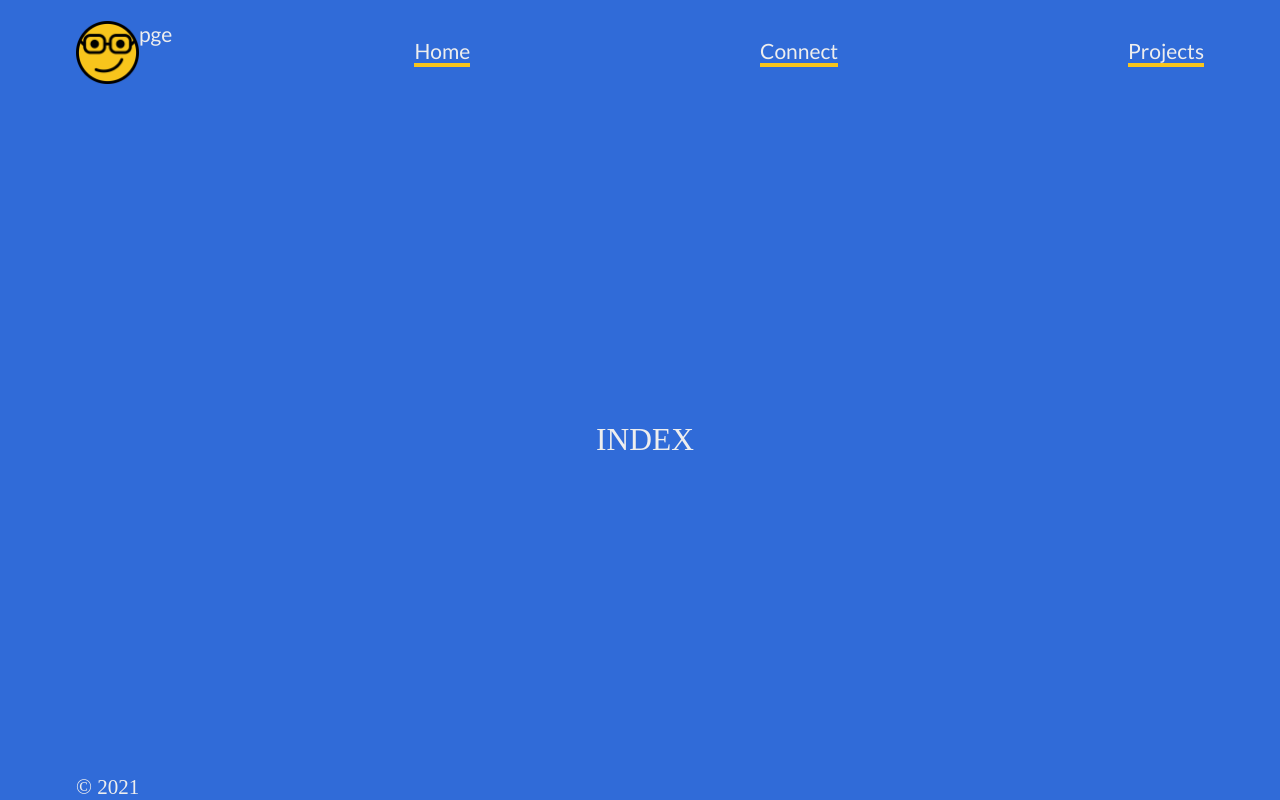
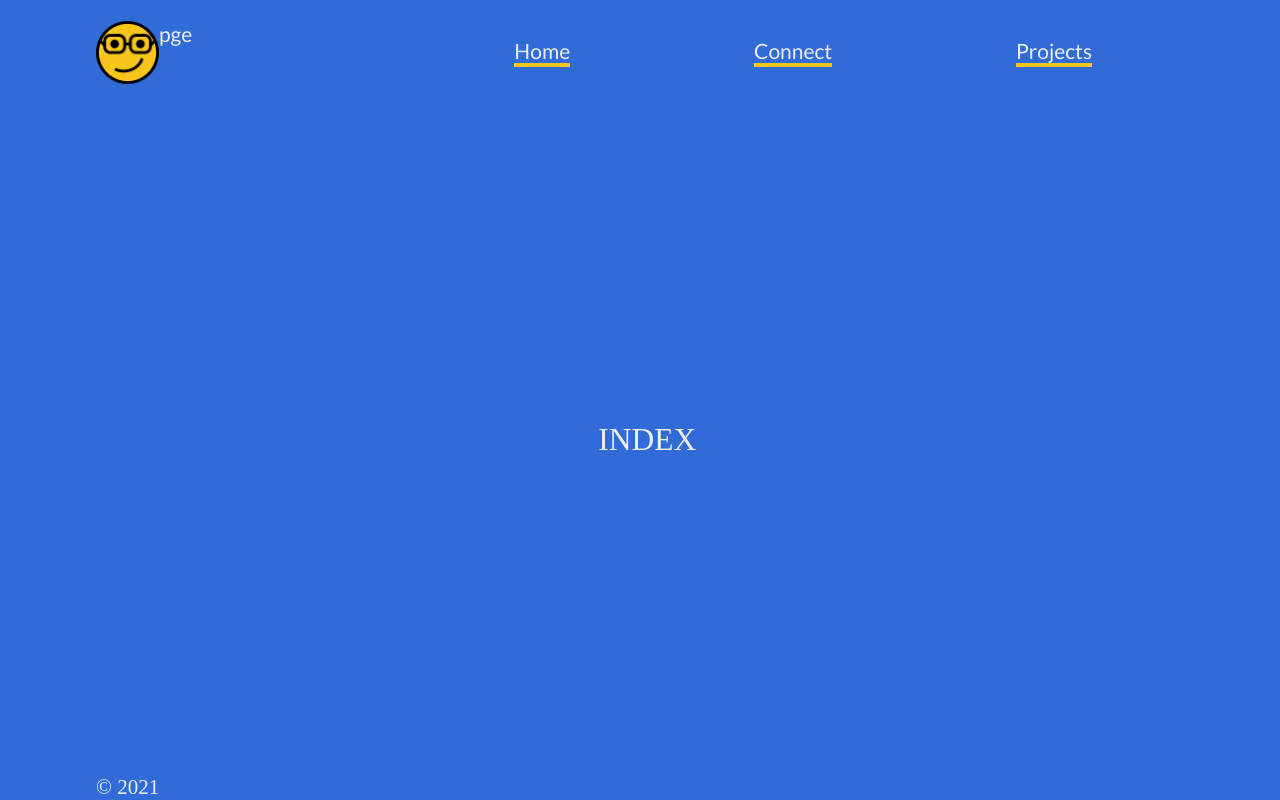
Before and after one commit to rainbowlotus-games/portfolio, a Svelte app: page / in a window 1280 px wide. Built offline with nearby package versions, Linux system fonts and the light colour scheme; a web font is replaced by a local one.

Commit message:
Adjust container and nav css

```diff
--- a/src/components/header/nav.svelte
+++ b/src/components/header/nav.svelte
@@ -35,7 +35,7 @@
 
 	.nav ol {
 		display: flex;
-		justify-content: space-between;
+		justify-content: space-around;
 	}
 
 	.nav ol li {
@@ -64,7 +64,7 @@
 	}
 
 	/* Add complexity */
-	@media (min-width: 45em) {
+	@media (min-width: 50em) {
 		.links {
 			flex: 1 1 70%;
 			min-width: 20ch;
--- a/static/css/layout.css
+++ b/static/css/layout.css
@@ -23,7 +23,7 @@
 
 .container {
     margin-inline: auto;
-    width: min(90%, 70.5rem);
+    width: min(85%, 75rem);
 }
 
 .container--narrow {
```
